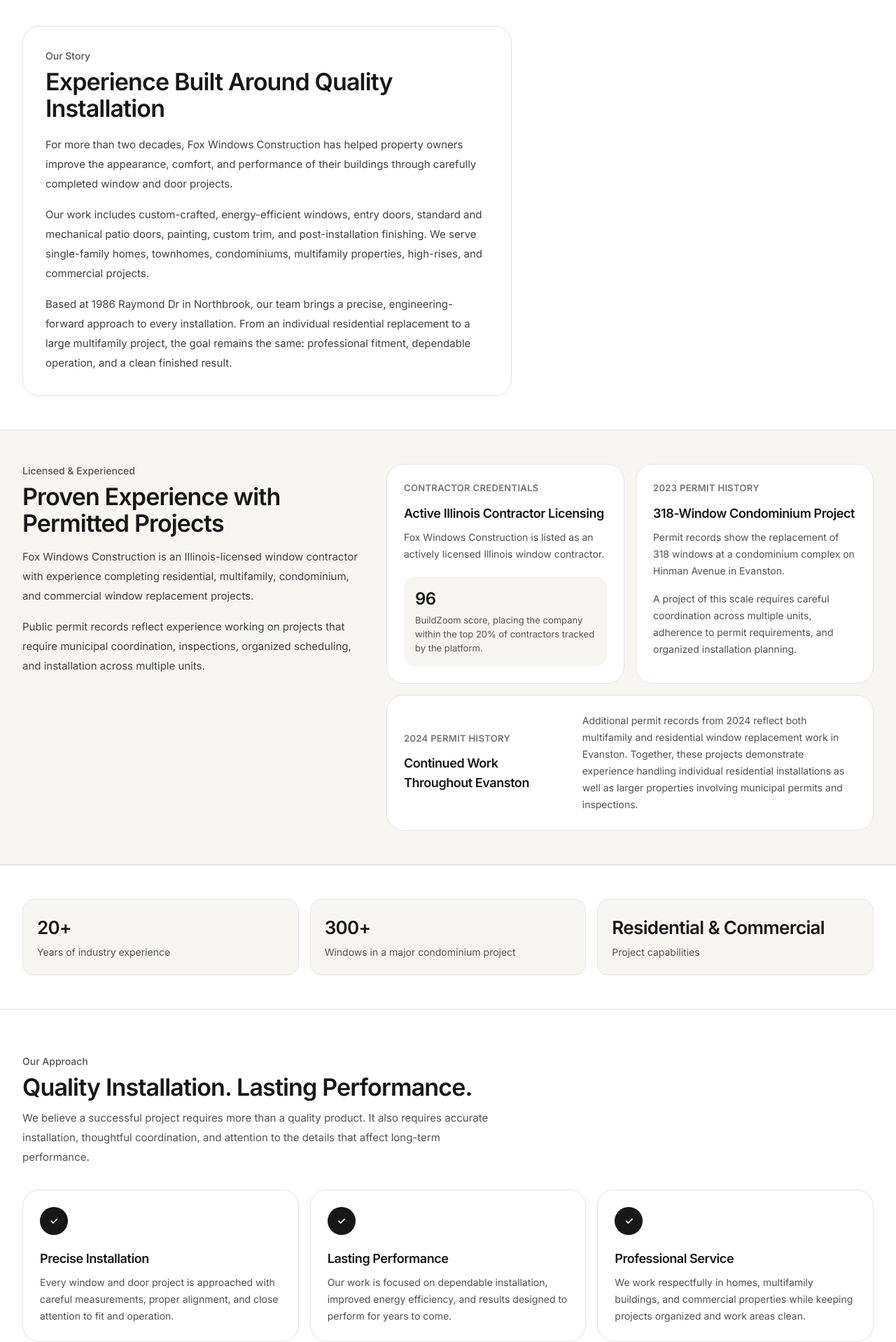
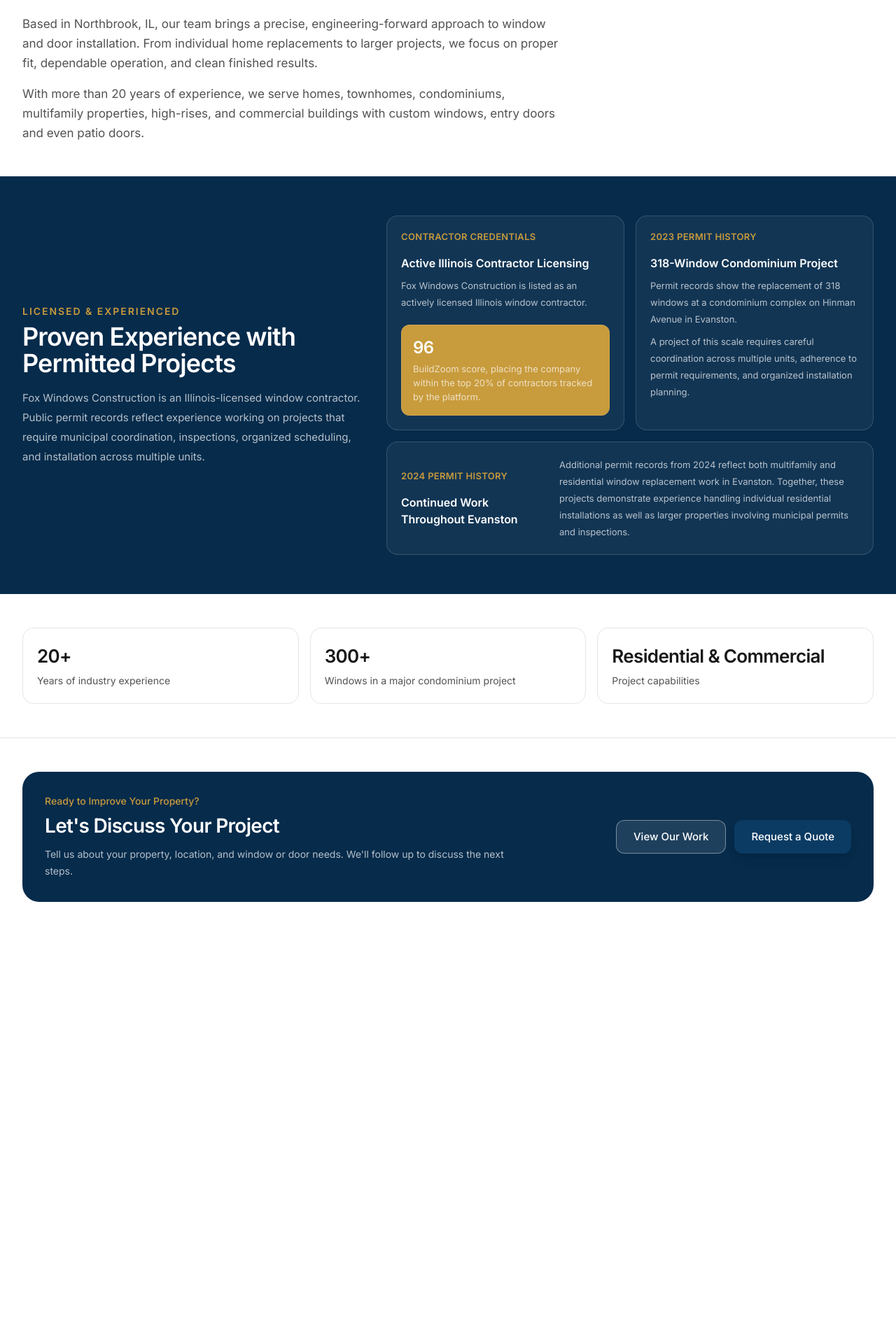
Before and after one commit to danielquillo/FoxWindowsConstruction, a Next.js app: page /aboutus in a window 1280 px wide. Shown: the part 210-2128 px from the top of the page at 70% size. After the commit the page ends 1547 px from the top, so only its background shows below. Built offline with nearby package versions, Linux system fonts and the light colour scheme.

Commit message:
Changed Layout, Removed Section near bottom, Remove section of Our Story and Replaced with simple text, Added the bottom Request A Quote section, Extended About Us text margin horizontally

```diff
--- a/app/aboutus/page.tsx
+++ b/app/aboutus/page.tsx
@@ -8,24 +8,6 @@
   description:
     "Learn about Fox Windows Construction, a locally based Northbrook contractor providing professional window replacement, door installation, and finish work throughout Chicago's North Shore.",
 };
-
-const VALUES = [
-  {
-    title: "Precise Installation",
-    description:
-      "Every window and door project is approached with careful measurements, proper alignment, and close attention to fit and operation.",
-  },
-  {
-    title: "Lasting Performance",
-    description:
-      "Our work is focused on dependable installation, improved energy efficiency, and results designed to perform for years to come.",
-  },
-  {
-    title: "Professional Service",
-    description:
-      "We work respectfully in homes, multifamily buildings, and commercial properties while keeping projects organized and work areas clean.",
-  },
-];
 
 const EXPERIENCE = [
   {
@@ -46,135 +28,43 @@
   return (
     <div className="bg-[--bg] text-[--fg]">
       {/* Page introduction */}
-      <section className="mx-auto max-w-screen-xl px-4 pb-8 pt-12 sm:px-6 lg:px-8">
-        <div className="max-w-3xl">
-          <p className="text-sm font-medium text-neutral-600">
-            Locally Based in Northbrook, Illinois
+      <section className="mx-auto max-w-screen-xl px-4 pb-10 pt-10 sm:px-6 sm:pb-12 sm:pt-12 lg:px-8">
+        <div>
+          <p className="max-w-3xl text-sm font-medium text-neutral-600">
+            Our Story
           </p>
-
-          <h1 className="mt-2 text-[34px]/[1.1] font-semibold tracking-tight md:text-[48px]/[1.05]">
+          <h1 className="max-w-3xl mt-2 text-[36px]/[1.05] font-semibold tracking-tight sm:text-[48px]/[1.02] lg:whitespace-nowrap">
             About Fox Windows Construction
           </h1>
-
-          {/* <p className="mt-4 text-[16px] leading-7 text-neutral-600 md:text-[18px]">
-            Fox Windows Construction is a locally based exterior contractor
-            specializing in professional window replacement, door installation,
-            and post-installation finish work throughout Northbrook and
-            Chicago&apos;s North Shore.
-          </p> */}
-        </div>
-      </section>
-
-      {/* Main company story */}
-      <section className="mx-auto max-w-screen-xl px-4 pb-12 sm:px-6 lg:px-8">
-        <div className="grid gap-6 lg:grid-cols-12 lg:items-stretch">
-          <div className="rounded-3xl border border-[var(--border)] bg-white p-6 sm:p-8 lg:col-span-7">
-            <p className="text-sm font-medium text-neutral-600">
-              Our Story
+          <p className="max-w-3xl mt-4 text-[15px] leading-7 text-neutral-600 sm:text-[17px]">
+            Based in Northbrook, IL, our team brings a
+            precise, engineering-forward approach to window and door installation.
+            From individual home replacements to larger projects, we focus on proper fit, dependable operation, and clean finished results.
           </p>
-
-            <h2 className="mt-2 text-[26px]/[1.15] font-semibold tracking-tight md:text-[34px]/[1.1]">
-              Experience Built Around Quality Installation
-            </h2>
-
-            <div className="mt-5 space-y-4 text-[15px] leading-7 text-neutral-700">
-              <p>
-                For more than two decades, Fox Windows Construction has helped
-                property owners improve the appearance, comfort, and
-                performance of their buildings through carefully completed
-                window and door projects.
+          <p className="max-w-3xl mt-4 text-[15px] leading-7 text-neutral-600 sm:text-[17px]">
+            With more than 20 years of experience, we serve homes, townhomes,
+            condominiums, multifamily properties, high-rises, and commercial buildings with custom windows,
+            entry doors and even patio doors.
           </p>
-
-              <p>
-                Our work includes custom-crafted, energy-efficient windows,
-                entry doors, standard and mechanical patio doors, painting,
-                custom trim, and post-installation finishing. We serve
-                single-family homes, townhomes, condominiums, multifamily
-                properties, high-rises, and commercial projects.
-              </p>
-
-              <p>
-                Based at 1986 Raymond Dr in Northbrook, our team brings a
-                precise, engineering-forward approach to every installation.
-                From an individual residential replacement to a large
-                multifamily project, the goal remains the same: professional
-                fitment, dependable operation, and a clean finished result.
-              </p>
-            </div>
-          </div>
-
-          {/* Company summary
-          <aside className="rounded-3xl border border-[var(--border)] bg-[var(--card)] p-6 sm:p-8 lg:col-span-5">
-            <h2 className="text-xl font-semibold tracking-tight">
-              Company at a Glance
-            </h2>
-
-            <dl className="mt-5 divide-y divide-[var(--border)]">
-              <div className="py-4 first:pt-0">
-                <dt className="text-[13px] font-semibold text-neutral-900">
-                  Location
-                </dt>
-                <dd className="mt-1 text-[14px] leading-6 text-neutral-700">
-                  1986 Raymond Dr
-                  <br />
-                  Northbrook, IL 60062
-                </dd>
-              </div>
-
-              <div className="py-4">
-                <dt className="text-[13px] font-semibold text-neutral-900">
-                  Primary services
-                </dt>
-                <dd className="mt-1 text-[14px] leading-6 text-neutral-700">
-                  Window replacement, entry and patio door installation,
-                  mechanical door adjustment, painting, and custom trim work.
-                </dd>
-              </div>
-
-              <div className="py-4">
-                <dt className="text-[13px] font-semibold text-neutral-900">
-                  Properties served
-                </dt>
-                <dd className="mt-1 text-[14px] leading-6 text-neutral-700">
-                  Homes, townhomes, condominiums, multifamily buildings,
-                  high-rises, and commercial properties.
-                </dd>
-              </div>
-
-              <div className="py-4 last:pb-0">
-                <dt className="text-[13px] font-semibold text-neutral-900">
-                  Standard hours
-                </dt>
-                <dd className="mt-1 text-[14px] text-neutral-700">
-                  Monday through Friday
-                </dd>
-              </div>
-            </dl>
-          </aside> */}
         </div>
       </section>
 
       {/* Licensing and project experience */}
-      <section className="border-y border-[var(--border)] bg-[var(--card)]">
-        <div className="mx-auto max-w-screen-xl px-4 py-12 sm:px-6 lg:px-8">
-          <div className="grid gap-8 lg:grid-cols-12 lg:items-start">
+      <section className="bg-[#062b4b] text-white">
+        <div className="mx-auto max-w-screen-xl px-4 py-12 sm:px-6 sm:py-14 lg:px-8">
+          <div className="grid gap-8 lg:grid-cols-12 lg:items-center">
             {/* Introduction */}
             <div className="lg:col-span-5">
-              <p className="text-sm font-medium text-neutral-600">
+              <p className="text-sm font-semibold uppercase tracking-[0.14em] text-[#C89B3C]">
                 Licensed &amp; Experienced
               </p>
 
-              <h2 className="mt-2 text-[26px]/[1.15] font-semibold tracking-tight md:text-[34px]/[1.1]">
+              <h2 className="mt-2 text-[28px]/[1.1] font-semibold tracking-tight sm:text-[36px]/[1.05]">
                 Proven Experience with Permitted Projects
               </h2>
 
-              <p className="mt-4 text-[15px] leading-7 text-neutral-700">
-                Fox Windows Construction is an Illinois-licensed window contractor
-                with experience completing residential, multifamily, condominium, and
-                commercial window replacement projects.
-              </p>
-
-              <p className="mt-4 text-[15px] leading-7 text-neutral-700">
+              <p className="mt-4 max-w-xl text-[15px] leading-7 text-white/70">
+                Fox Windows Construction is an Illinois-licensed window contractor.
                 Public permit records reflect experience working on projects that
                 require municipal coordination, inspections, organized scheduling,
                 and installation across multiple units.
@@ -183,63 +73,64 @@
 
             {/* Credentials and permit history */}
             <div className="grid gap-4 sm:grid-cols-2 lg:col-span-7">
-              <article className="rounded-3xl border border-[var(--border)] bg-white p-6">
-                <p className="text-[13px] font-semibold uppercase tracking-wide text-neutral-500">
+              <article className="rounded-2xl border border-white/15 bg-white/5 p-5">
+                <p className="text-[13px] font-semibold uppercase tracking-wide text-[#C89B3C]">
                   Contractor Credentials
                 </p>
-
-                <h3 className="mt-3 text-lg font-semibold tracking-tight">
+                <h3 className="mt-4 text-[16px] font-semibold text-white">
                   Active Illinois Contractor Licensing
                 </h3>
-
-                <p className="mt-2 text-[14px] leading-6 text-neutral-600">
+                <p className="mt-2 text-[13px] leading-6 text-white/70">
                   Fox Windows Construction is listed as an actively licensed Illinois
                   window contractor.
                 </p>
 
-                <div className="mt-5 rounded-2xl bg-[var(--card)] p-4">
-                  <p className="text-2xl font-semibold tracking-tight">96</p>
-                  <p className="mt-1 text-[13px] leading-5 text-neutral-600">
-                    BuildZoom score, placing the company within the top 20% of
-                    contractors tracked by the platform.
+                <div className="mt-5 rounded-xl border border-white/10 bg-[#C89B3C] p-4">
+                  <p className="text-2xl font-semibold tracking-tight text-white">
+                    96
+                  </p>
+                  <p className="mt-1 text-[13px] leading-5 text-white/70">
+                    BuildZoom score, placing the company within the top 20% of contractors
+                    tracked by the platform.
                   </p>
                 </div>
               </article>
 
-              <article className="rounded-3xl border border-[var(--border)] bg-white p-6">
-                <p className="text-[13px] font-semibold uppercase tracking-wide text-neutral-500">
+              <article className="rounded-2xl border border-white/15 bg-white/5 p-5">
+                <p className="text-[13px] font-semibold uppercase tracking-wide text-[#C89B3C]">
                   2023 Permit History
                 </p>
 
-                <h3 className="mt-3 text-lg font-semibold tracking-tight">
+                <h3 className="mt-4 text-[16px] font-semibold text-white">
                   318-Window Condominium Project
                 </h3>
 
-                <p className="mt-2 text-[14px] leading-6 text-neutral-600">
+                <p className="mt-2 text-[13px] leading-6 text-white/70">
                   Permit records show the replacement of 318 windows at a condominium
                   complex on Hinman Avenue in Evanston.
                 </p>
 
-                <p className="mt-4 text-[14px] leading-6 text-neutral-600">
+                <p className="mt-2 text-[13px] leading-6 text-white/70">
                   A project of this scale requires careful coordination across
                   multiple units, adherence to permit requirements, and organized
                   installation planning.
                 </p>
               </article>
 
-              <article className="rounded-3xl border border-[var(--border)] bg-white p-6 sm:col-span-2">
-                <div className="grid gap-5 md:grid-cols-[0.75fr_1.25fr] md:items-center">
+              <article className="rounded-2xl border border-white/15 bg-white/5 p-5 sm:col-span-2">
+                <div className="grid gap-5 md:grid-cols-[0.65fr_1.35fr] md:items-center">
+
                   <div>
-                    <p className="text-[13px] font-semibold uppercase tracking-wide text-neutral-500">
+                    <p className="text-[13px] font-semibold uppercase tracking-wide text-[#C89B3C]">
                       2024 Permit History
                     </p>
 
-                    <h3 className="mt-3 text-lg font-semibold tracking-tight">
+                    <h3 className="mt-4 text-[16px] font-semibold text-white">
                       Continued Work Throughout Evanston
                     </h3>
                   </div>
 
-                  <p className="text-[14px] leading-6 text-neutral-600">
+                  <p className="text-[13px] leading-6 text-white/70">
                     Additional permit records from 2024 reflect both multifamily and
                     residential window replacement work in Evanston. Together, these
                     projects demonstrate experience handling individual residential
@@ -254,13 +145,13 @@
       </section>
 
       {/* Experience statistics */}
-      <section className="border-y border-[var(--border)] bg-white">
+      <section className="bg-white">
         <div className="mx-auto max-w-screen-xl px-4 py-10 sm:px-6 sm:py-12 lg:px-8">
           <div className="grid gap-4 md:grid-cols-3">
             {EXPERIENCE.map((item) => (
               <div
                 key={item.label}
-                className="rounded-2xl border border-[var(--border)] bg-[var(--card)] p-5"
+                className="rounded-2xl border border-[var(--border)] bg-white p-5"
               >
                 <p className="text-[22px] font-semibold tracking-tight text-neutral-900 md:text-[26px]">
                   {item.value}
@@ -275,119 +166,39 @@
         </div>
       </section>
 
-      {/* Values */}
-      <section className="mx-auto max-w-screen-xl px-4 py-12 sm:px-6 sm:py-16 lg:px-8">
-        <div className="max-w-2xl">
-          <p className="text-sm font-medium text-neutral-600">
-            Our Approach
+      {/* Bottom CTA */}
+      <section className="border-t border-[var(--border)] bg-white">
+        <div className="mx-auto max-w-screen-xl px-4 py-12 sm:px-6 lg:px-8">
+          <div className="flex flex-col gap-5 rounded-3xl bg-[#062b4b] p-6 text-white sm:flex-row sm:items-center sm:justify-between sm:p-8">
+            <div>
+              <p className="text-sm font-medium text-[#C89B3C]">
+                Ready to Improve Your Property?
               </p>
 
-          <h2 className="mt-2 text-[26px]/[1.15] font-semibold tracking-tight md:text-[34px]/[1.1]">
-            Quality Installation. Lasting Performance.
-          </h2>
-
-          <p className="mt-3 text-[15px] leading-7 text-neutral-600">
-            We believe a successful project requires more than a quality
-            product. It also requires accurate installation, thoughtful
-            coordination, and attention to the details that affect long-term
-            performance.
-          </p>
-        </div>
-
-        <div className="mt-8 grid gap-4 md:grid-cols-3">
-          {VALUES.map((value) => (
-            <article
-              key={value.title}
-              className="rounded-3xl border border-[var(--border)] bg-white p-6"
-            >
-              <div
-                className="flex h-10 w-10 items-center justify-center rounded-full bg-neutral-900 text-sm font-semibold text-white"
-                aria-hidden="true"
-              >
-                ✓
-              </div>
-
-              <h3 className="mt-5 text-lg font-semibold tracking-tight">
-                {value.title}
-              </h3>
-
-              <p className="mt-2 text-[14px] leading-6 text-neutral-600">
-                {value.description}
-              </p>
-            </article>
-          ))}
-        </div>
-      </section>
-
-      {/* Property types */}
-      {/* <section className="mx-auto max-w-screen-xl px-4 py-12 sm:px-6 sm:py-16 lg:px-8">
-        <div className="grid gap-4 sm:grid-cols-2 lg:grid-cols-4">
-          {[
-            {
-              title: "Single-Family Homes",
-              description:
-                "Window and door improvements designed around the needs and character of each home.",
-            },
-            {
-              title: "Townhomes & Condos",
-              description:
-                "Professional installations completed with care for shared properties and association requirements.",
-            },
-            {
-              title: "Multifamily Buildings",
-              description:
-                "Organized project coordination for larger properties involving multiple units and installations.",
-            },
-            {
-              title: "Commercial Properties",
-              description:
-                "Precise window and door installation support for commercial and professionally managed buildings.",
-            },
-          ].map((property) => (
-            <article
-              key={property.title}
-              className="rounded-2xl border border-[var(--border)] bg-white p-5"
-            >
-              <h3 className="text-[16px] font-semibold tracking-tight">
-                {property.title}
-              </h3>
-
-              <p className="mt-2 text-[14px] leading-6 text-neutral-600">
-                {property.description}
-              </p>
-            </article>
-          ))}
-        </div>
-      </section> */}
-
-      {/* Bottom CTA */}
-      <section className="border-t border-[var(--border)] bg-white">
-        <div className="mx-auto flex max-w-screen-xl flex-col gap-5 px-4 py-10 sm:flex-row sm:items-center sm:justify-between sm:px-6 lg:px-8">
-          <div>
-            <h2 className="text-xl font-semibold tracking-tight">
+              <h2 className="mt-1 text-[24px] font-semibold tracking-tight sm:text-[28px]">
                 Let&apos;s Discuss Your Project
               </h2>
 
-            <p className="mt-1 max-w-2xl text-[14px] leading-6 text-neutral-600">
+              <p className="mt-2 max-w-2xl text-[14px] leading-6 text-white/70">
                 Tell us about your property, location, and window or door needs.
                 We&apos;ll follow up to discuss the next steps.
               </p>
             </div>
 
-          <div className="flex flex-col gap-2 sm:flex-row">
+            <div className="flex flex-col gap-3 sm:flex-row">
               <Link
                 href="/portfolio"
-              className="flex h-11 items-center justify-center rounded-xl border border-[var(--border)] bg-white px-5 text-[15px] font-medium text-neutral-900 transition hover:bg-neutral-50"
+                className="inline-flex h-12 items-center justify-center rounded-xl border border-white/40 bg-white/10 px-6 text-[15px] font-medium text-white backdrop-blur-sm transition hover:bg-white/20"
               >
                 View Our Work
               </Link>
-
               <Link
                 href="/contact#quote"
-              className="flex h-11 items-center justify-center rounded-xl bg-blue-700 px-5 text-[15px] font-medium text-white transition hover:opacity-90"
+                className="inline-flex h-12 items-center justify-center rounded-xl bg-[#0b3b63] px-6 text-[15px] font-medium text-white shadow-lg transition hover:bg-[#184061] hover:brightness-110"
               >
                 Request a Quote
               </Link>
+            </div>
           </div>
         </div>
       </section>
```
Lines whose indentation alone changed are shown as unchanged.
